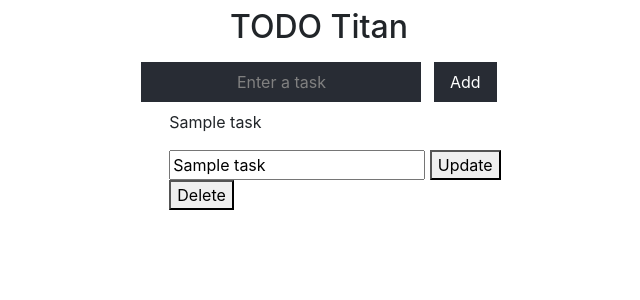
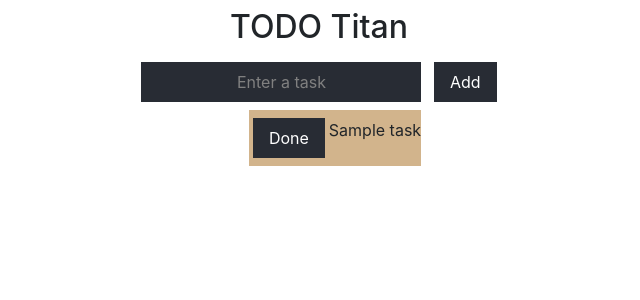
Before and after one commit to LegendaryAKx3/TODO-Titan, a Flask app: template templates/index.html in a window 1280 px wide. Shown: the top 300 px of the page, without its empty margins (321-961 px from the left). Run offline with Flask 3, Linux system fonts and the light colour scheme; the template is opened without the code that fills it: most values are stand-ins (such as "Sample title", 1, 10 or a date in 2020).

Commit message:
Add: css styles

```diff
--- a/app.py
+++ b/app.py
@@ -11,8 +11,3 @@ def homepage():
     else:
         tasks.append(request.form.get("task"))
         return render_template("index.html", tasks=tasks)
-
-
-@app.route("/create", methods=["POST"])
-def create():
-    return render_template("task_success.html", name=request.args.get("name", "world"))
--- a/static/main.css
+++ b/static/main.css
@@ -12,17 +12,18 @@ code {
         monospace;
 }
 
+.todo-task {
+    display: flex;
+    flex-direction: row-reverse;
+    align-items: center;
+    justify-content: center;
+    background-color: tan;
+    text-align: center;
 
-.App {
-    text-align: center;
+
 }
 
-.App-logo {
-    height: 40vmin;
-    pointer-events: none;
-}
-
-#add {
+#add, #delete{
     background-color: #282c34;
     border: none;
     color: white;
@@ -74,22 +75,3 @@ h1 {
     justify-content: center;
 
 }
-
-.App-header {
-    background-color: #282c34;
-    min-height: 100vh;
-    display: flex;
-    flex-direction: column;
-    align-items: center;
-    justify-content: center;
-    font-size: calc(10px + 2vmin);
-    color: white;
-}
-
-.App-link {
-    color: #61dafb;
-}
-
-.small {
-    font-size: 0.75rem;
-}
--- a/templates/index.html
+++ b/templates/index.html
@@ -17,17 +17,13 @@ Home
 
     <ul> <!--TODO: order settings (date added, date due, custom)-->
         {% for task in tasks %}
+        <div class="todo-task">
             <p>{{ task }}</p>
-            <form action="/update" method="post">
-                <input type="hidden" name="id" value="{{ task.id }}">
-                <input name="task" value="{{ task.task }}">
-                <button type="submit">Update</button>
-            </form>
             <form action="/delete" method="post">
                 <input type="hidden" name="id" value="{{ task.id }}">
-                <button type="submit">Delete</button>
+                <button type="submit" id="delete">Done</button>
             </form>
-            </li>
+        </div>
         {% endfor %}
     </ul>
 </div>
--- a/templates/task_success.html
+++ /dev/null
@@ -1,5 +0,0 @@
-{% extends "layout.html" %}
-
-{% block body %}
-Something is happening!
-{% endblock %}
```
